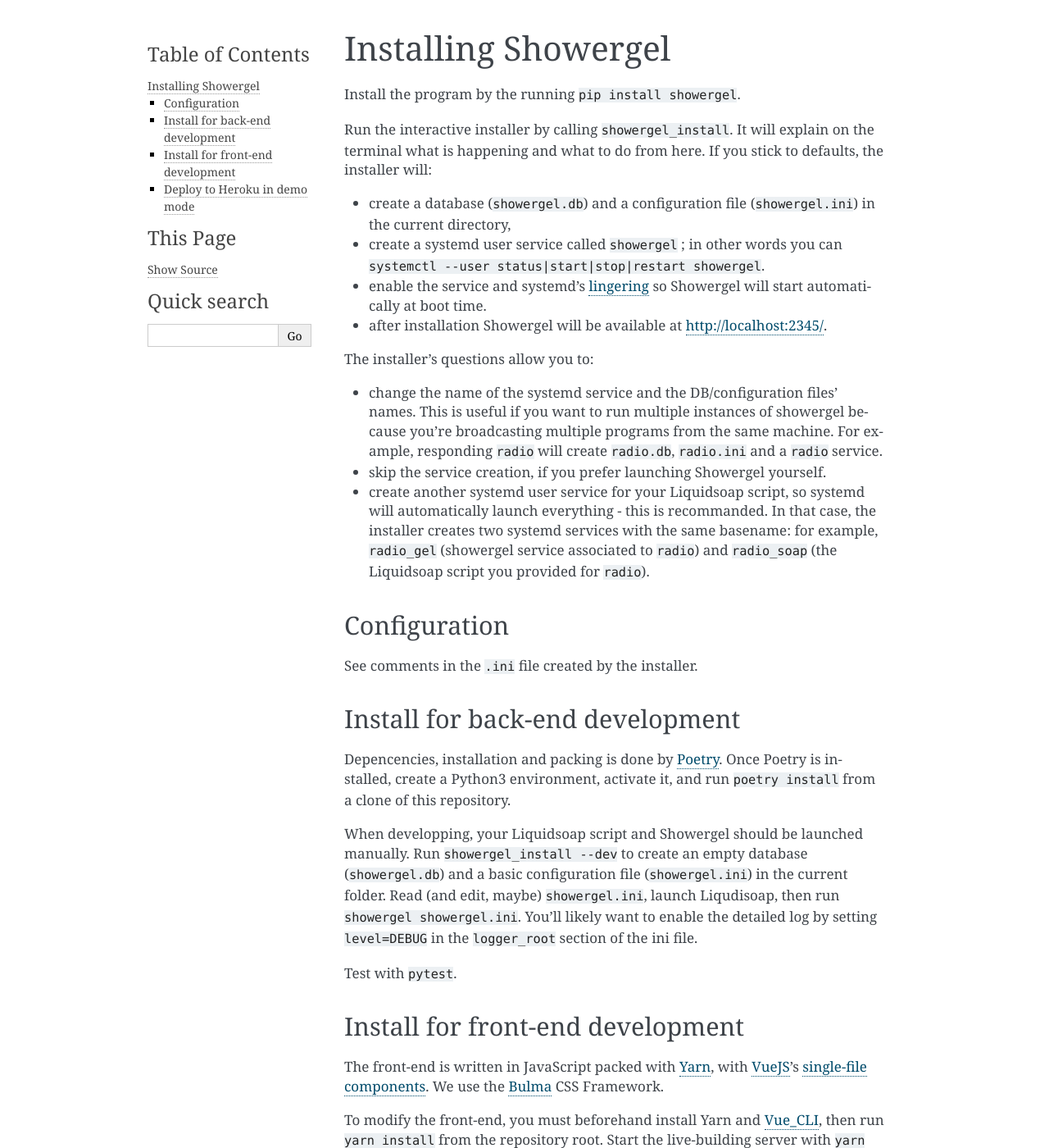
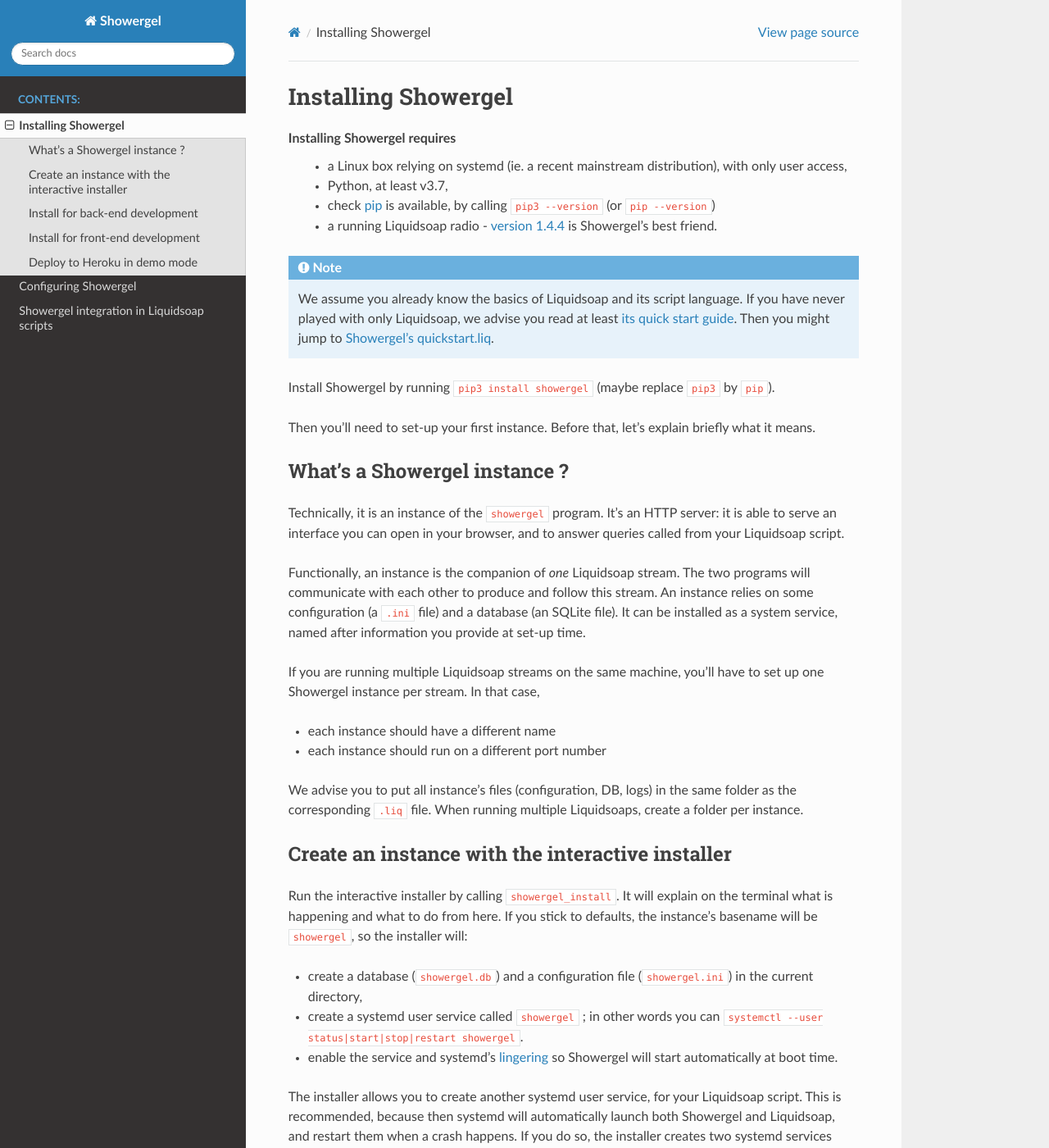
Before and after one commit to martinkirch/showergel, a Sphinx documentation site: the page built from docs/installing.rst, in a window 1280 px wide and 1400 px high. Shown: the whole window at 82% size. Built offline with Sphinx 7.4.7 and the Read the Docs theme 2.0.0, drawn with Linux system fonts in a browser that asks for light colours; pages that are not in the unit, such as notebooks, are missing from menus; some of the changed text lies outside the part shown.

Commit message:
Documentation update, creating quickstart.liq - closes #5

```diff
--- a/docs/conf.py
+++ b/docs/conf.py
@@ -8,6 +8,7 @@
 
 import os
 import sys
+import sphinx_rtd_theme
 sys.path.insert(0, os.path.abspath('../'))
 
 
@@ -18,7 +19,7 @@
 author = 'Martin Kirchgessner'
 
 # The full version, including alpha/beta/rc tags
-release = '0.1'
+release = '0.2-alpha1'
 
 
 # -- General configuration ---------------------------------------------------
@@ -30,6 +31,7 @@
     'sphinx.ext.autodoc',
     'sphinxcontrib.httpdomain',
     'sphinxcontrib.autohttp.bottle',
+    'sphinx_rtd_theme'
 ]
 
 # Add any paths that contain templates here, relative to this directory.
@@ -46,7 +48,7 @@
 # The theme to use for HTML and HTML Help pages.  See the documentation for
 # a list of builtin themes.
 #
-html_theme = 'alabaster'
+html_theme = 'sphinx_rtd_theme'
 
 # Add any paths that contain custom static files (such as style sheets) here,
 # relative to this directory. They are copied after the builtin static files,
--- /dev/null
+++ b/docs/configuring.rst
@@ -0,0 +1,163 @@
+.. _configuring:
+
+Configuring Showergel
+=====================
+
+A configuration file is needed to start Showergel.
+It tells the program what to do,
+where data should be written,
+how to contact Liquidsoap, etc.
+Showergel's installer creates a minimal configuration,
+(including comments if you're hurried to tweak it)
+but you may need more or hesitate:
+this section will tell you all configuration details and their implications, if any.
+
+What's a ``.ini`` configuration file
+------------------------------------
+
+Showergel uses the INI format.
+If you have never encountered it, let's start by describing *how* this configuration is written.
+It is a text file, encoded in UTF-8,
+that you can edit with the same program as your Liquidsoap script
+(Notepad, gedit, vim, Eclipse, etc.).
+
+INI files are splitted in *sections*.
+Each section starts by its title, between brackets.
+Configuration properties have a *name* (usually a word or words separated by dots)
+and a *value* (a character string, a list, number, ...).
+Do not mix properties between sections:
+usually, the program will look for a property below one perticular section.
+*Comments* are notes that will be ignored by the program: they start with a ``#``.
+
+An INI file looks like this:
+
+.. code-block:: ini
+
+    [section]
+    property = value
+    something = foo, bar, baz
+    code.secret = 9876
+
+    [another_section]
+    # this line starts with a sharp : programs will ignore it
+    # you can use comments to note why a value is defined
+    # or to put aside old configuration values
+    debug = yes  # comments can be at end of lines too
+
+Showergel's installer creates a basic INI file you should start with.
+This page's sections match sections in Showergel's ini file.
+
+``[db]``
+--------
+
+This section should at least include a path to the instance's database file:
+
+.. code-block:: ini
+
+    sqlalchemy.url = sqlite:////home/me/path/to/showergel.db
+
+Yes, that's four ``/``.
+Use only 3 if you prefer a relative path (relative to Showergel's working directory),
+for example ``sqlite:///showergel.db``.
+
+If you do not want to write a file, just use ``sqlite:///:memory:``.
+However with that setting Showergel will always forget its data when restarting.
+This will disrupt metadata logging and users authentication,
+but can be enough for a short test.
+It is supported for unit testing and the online demo.
+
+If you already have a DB server at hand,
+you can use it for Showergel too.
+You will have to install the DBAPI package youself,
+and refer to SQLAlchemy's documentation for the URL format -
+see pages about
+`PostGreSQL <https://docs.sqlalchemy.org/en/14/dialects/postgresql.html#module-sqlalchemy.dialects.postgresql.psycopg2>`_
+or `MySQL <https://docs.sqlalchemy.org/en/14/dialects/mysql.html#dialect-mysql>`_.
+
+You may display DB requests in Showergel's log by setting the property ``echo = True``.
+This can be useful when debugging.
+
+
+``[interface]``
+---------------
+
+You may change the name displayed in the interface's left bar:
+
+.. code-block:: ini
+
+    name = Showergel Radio 98.7 FM
+
+
+.. _configuration_server:
+
+``[listen]``
+------------
+
+This defines Showergel's address for your browser and liquidsoap.
+For example:
+
+.. code-block:: ini
+
+    address = localhost
+    port = 2345
+
+Using these (default) values,
+Showergel's interface will be available at the URL http://localhost:2345/.
+If you are running multiple instances of Showergel on the same machine,
+be careful to set a different ``port`` for each one.
+
+For some features (user authentication, metadata logging),
+Showergel's URL must be set in your Liquidsoap script too.
+See :ref:`liquidsoap`.
+
+.. warning::
+    The ``address`` property may be an IP address.
+    If you change the address, ensure it is only accessible on a private network.
+
+To have a more detailed server log you can add ``debug = True``.
+
+
+.. _configuration_liquidsoap:
+
+``[liquidsoap]``
+----------------
+
+This section defines how Showgel can contact Liquidsoap:
+
+.. code-block:: ini
+
+    method = telnet
+    host = localhost
+    port = 1234
+
+This should match Liquidsoap's telnet parameters - see :ref:`liquidsoap`.
+
+Other values can be set as ``method``:
+ * ``none`` if you don't want to enable Showergel's "current track" display.
+ * ``demo`` will simulate a Liquidsoap connection.
+   In that case ``host`` and ``port`` are ignored.
+   This is used by Showergel's online demo.
+ * anything else, or if the parameter is missing, will simulate a Liquidsoap
+   connection by generating different data each time it's called.
+   This should only be used for Showergel's unit tests.
+
+``[metadata_log]``
+------------------
+
+This section configures how Showergel stores tracks' metadata.
+It may contain ``ignore_fields``: a list of metadata fields that should *not* be stored:
+
+.. code-block:: ini
+
+    [metadata_log]
+    ignore_fields = musicbrainz*, comment*, itunes*, lyrics
+
+A ``*`` in the field name represents any characters or nothing.
+In the example above, ``musicbraiz*`` will ignore ``musicbrainz``,
+but also ``musicbrainz_artist_id`` or ``musicbrainz album type``.
+
+Logging configuration
+---------------------
+
+This follows Python's `logging configuration file format
+<https://docs.python.org/3/library/logging.config.html#configuration-file-format>`_.
--- a/docs/installing.rst
+++ b/docs/installing.rst
@@ -1,38 +1,94 @@
 Installing Showergel
 ====================
 
-Install the program by the running ``pip install showergel``.
+Installing Showergel requires
+ * a Linux box relying on systemd (ie. a recent mainstream distribution),
+   with only user access,
+ * Python, at least v3.7,
+ * check pip_ is available, by calling ``pip3 --version`` (or ``pip --version``)
+ * a running Liquidsoap radio - `version 1.4.4 <https://www.liquidsoap.info/doc-1.4.4/install.html>`_
+   is Showergel's best friend.
+
+.. note::
+
+  We assume you already know the basics of Liquidsoap and its script language.
+  If you have never played with only Liquidsoap, we advise you read at least
+  `its quick start guide <https://www.liquidsoap.info/doc-1.4.4/quick_start.html>`_.
+  Then you might jump to :ref:`quickstart`.
+
+Install Showergel by running ``pip3 install showergel`` (maybe replace ``pip3`` by ``pip``).
+
+Then you'll need to set-up your first instance.
+Before that, let's explain briefly what it means.
+
+What's a Showergel instance ?
+-----------------------------
+
+Technically, it is an instance of the ``showergel`` program.
+It's an HTTP server:
+it is able to serve an interface you can open in your browser,
+and to answer queries called from your Liquidsoap script.
+
+Functionally, an instance is the companion of *one* Liquidsoap stream.
+The two programs will communicate with each other to produce and follow this stream.
+An instance relies on some configuration (a ``.ini`` file) and a database (an SQLite file).
+It can be installed as a system service,
+named after information you provide at set-up time.
+
+If you are running multiple Liquidsoap streams on the same machine,
+you'll have to set up one Showergel instance per stream.
+In that case,
+
+* each instance should have a different name
+* each instance should run on a different port number
+
+We advise you to put all instance's files (configuration, DB, logs)
+in the same folder as the corresponding ``.liq`` file.
+When running multiple Liquidsoaps, create a folder per instance.
+
+
+Create an instance with the interactive installer
+-------------------------------------------------
 
 Run the interactive installer by calling ``showergel_install``.
 It will explain on the terminal what is happening and what to do from here.
-If you stick to defaults, the installer will:
+If you stick to defaults, the instance's basename will be ``showergel``,
+so the installer will:
 
 * create a database (``showergel.db``)
   and a configuration file (``showergel.ini``) in the current directory,
 * create a systemd user service called ``showergel`` ;
   in other words you can ``systemctl --user status|start|stop|restart showergel``.
 * enable the service and systemd's lingering_ so Showergel will start automatically at boot time.
-* after installation Showergel will be available at http://localhost:2345/.
 
-The installer's questions allow you to:
+The installer allows you to create another systemd user service, for your Liquidsoap script.
+This is recommended, because then systemd will automatically launch both Showergel and Liquidsoap,
+and restart them when a crash happens.
+If you do so, the installer creates two systemd services with the same basename:
+for example, ``radio_gel`` (Showergel service associated to ``radio``)
+and ``radio_soap`` (wrapper for the Liquidsoap script you provided for ``radio``).
 
-* change the name of the systemd service and the DB/configuration files' names.
-  This is useful if you want to run multiple instances of showergel because you're
-  broadcasting multiple programs from the same machine.
-  For example, responding ``radio`` will create ``radio.db``, ``radio.ini`` and a ``radio`` service.
-* skip the service creation, if you prefer launching Showergel yourself.
-* create another systemd user service for your Liquidsoap script,
-  so systemd will automatically launch everything - this is recommanded.
-  In that case, the installer creates two systemd services with the
-  same basename: for example,
-  ``radio_gel`` (showergel service associated to ``radio``)
-  and ``radio_soap`` (the Liquidsoap script you provided for ``radio``).
+If you choose to not create a service, you will have to (re)start Showergel
+manually by calling ``showergel showergel.ini``.
 
+Before exiting, the installer gives a recap of its actions.
 
-Configuration
--------------
+.. note::
+  Please pay attention to the installer's recap:
+  it lists how to run/stop Showergel and gives pointers to important files.
+  Read it twice and copy this information safely.
 
-See comments in the ``.ini`` file created by the installer.
+Unless you configured another port, Showergel will be available at http://localhost:2345/.
+Showergel's and Liquidsoap's configurations are coupled.
+In perticular, they should define which port/URL should be used to contact each other:
+see :ref:`configuring` and :ref:`liquidsoap`.
+
+If you installed Showergel as a system service,
+don't forget to restart showergel's service after editing its configuration file.
+If you installed your Liquidsoap script as a system service,
+restart this service after editing the script - and after running ``liquidsoap --check my_script.liq`` !
+In both cases, log files are in the same folder as instance's other files.
+
 
 Install for back-end development
 --------------------------------
@@ -40,7 +96,8 @@
 Depencencies, installation and packing is done by Poetry_.
 Once Poetry is installed,
 create a Python3 environment,
-activate it, and run ``poetry install`` from a clone of this repository.
+activate it, and run ``poetry install`` from a clone of
+`Showergel's repository <https://github.com/martinkirch/showergel>`_.
 
 When developping, your Liquidsoap script and Showergel should be launched manually.
 Run ``showergel_install --dev`` to create an empty database (``showergel.db``)
@@ -64,7 +121,9 @@
 then run ``yarn install`` from the repository root.
 Start the live-building server with ``yarn serve``.
 If you don't have time to install the whole back-end,
-you can call the demo app by creating a ``front/.env`` file that contains::
+you can call the demo app by creating a ``front/.env`` file that contains:
+
+.. code-block::
 
     VUE_APP_BACKEND_URL=https://arcane-retreat-54560.herokuapp.com
 
@@ -110,3 +169,4 @@
 .. _VueJS: https://vuejs.org/
 .. _Bulma: https://bulma.io/
 .. _Vue_CLI: https://cli.vuejs.org/
+.. _pip: https://pip.pypa.io/en/stable/installing/
--- /dev/null
+++ b/docs/liquidsoap.rst
@@ -0,0 +1,135 @@
+.. _liquidsoap:
+
+Showergel integration in Liquidsoap scripts
+===========================================
+
+Most Showergel features require your Liquidsoap script to implement a link with Showergel.
+This page presents these links, as seen from Liquidsoap.
+**All examples below assume your Liquidsoap script starts with a variable defining Showergel's URL, as:**
+
+.. code-block:: ocaml
+
+    SHOWERGEL = "http://localhost:2345"
+
+
+.. _quickstart:
+
+Showergel's quickstart.liq
+--------------------------
+
+We showcase the complete Showergel integration in a "quick-start script" you can download
+:download:`here <_static/quickstart.liq>`.
+This ``.liq`` file defines typical radio sources and is heavily commented:
+you can use it to start your first stream, or pick portions that would improve
+your existing script (it also contain a few Liquidsoap tricks!).
+
+.. warning::
+    Showergel and Liquidsoap are **not** secured against malicious access.
+    In the worst case, this could result in innapropriate control of your radio's program.
+    Please isolate the machine running Showergel on both physical and network levels.
+
+Sections below discuss implementation details on integrating each Showergel feature.
+
+
+Display current track
+---------------------
+
+You just need to enable `Liquidsoap's telnet server <https://www.liquidsoap.info/doc-1.4.4/server.html>`_.
+For example:
+
+.. code-block:: ocaml
+
+    set("server.telnet",true)
+    set("server.telnet.bind_addr","127.0.0.1")
+    set("server.telnet.port",1234)
+
+``127.0.0.1`` is the IP address of ``localhost``.
+The ``port`` value should match the one in Showergel's configuration's
+:ref:`configuration_liquidsoap` section.
+If you are running multiple instances of Liquidsoap on the same machine,
+be careful to set a different ``port`` for each one.
+
+.. warning::
+    Do not use a public IP address as ``bind_addr``.
+    This would open your Liquidsoap instance to the Internet,
+    and someone might connect and mess up your programs.
+
+.. _liq_metadata:
+
+Logging metadata
+----------------
+
+You need to define a function that will post metadata to Showergel.
+Then you have to insert this function in your stream,
+using the
+`on_metadata <https://www.liquidsoap.info/doc-1.4.4/reference.html#on_metadata>`_
+or
+`on_track <https://www.liquidsoap.info/doc-1.4.4/reference.html#on_track>`_
+operators, as follows:
+
+.. code-block:: ocaml
+
+    def post_to_showergel(m)
+        response = http.post("#{SHOWERGEL}/metadata_log", data=json_of(m))
+        log(label="posted_to_showergel", string_of(response))
+    end
+
+    radio = on_track(post_to_showergel, source)
+
+Once this is defined, be careful to use ``radio`` as your outputs' source (instead of ``source``).
+Otherwise ``post_to_showergel`` will never be called and nothing will be logged.
+
+The line that starts with ``log`` is optional,
+it may help when debugging.
+
+.. warning::
+    Many Liquidsoap operators repeat previous track's metadata when switching
+    from a source to a another.
+    This concerns operators whose ``replay_metadata`` parameter defaults to ``true``.
+    This often yields duplicate entries in the log,
+    although Showergel does its best to ignore duplicates.
+
+    In other words, if you get duplicates in the metadata log,
+    you might avoid them by adding ``replay_metadata=false`` to your
+    ``fallback``/``random``/``rotate``/``switch`` operators.
+    Especially if they're track-insensitive.
+
+
+.. _liq_login:
+
+Authenticating users on harbor
+------------------------------
+
+Liquidsoap's `input.harbor <https://www.liquidsoap.info/doc-1.4.4/reference.html#input.harbor>`_
+can require authentication by giving ``user`` and ``password`` parameters.
+But this implies
+
+* storing the clear password in your ``.liq`` script
+* sharing those credentials
+* restarting the Liquidsoap stream when you want to update those credentials
+
+This is not enough secured and unconvenient.
+
+Instead, you can rely on Showergel to hold the list of users and their (encrypted) passwords.
+Then you will be able to add/edit crendentials from Showergel's web interface.
+This method requires creating an authentication function (in your ``.liq``)
+passed to ``intput.harbor``'s ``auth`` parameter (instead of ``user`` and ``password``).
+
+.. code-block:: ocaml
+
+    def auth_function(user, password) =
+        let (status, _, _) = http.post("#{SHOWERGEL}/login",
+            headers=[("Content-Type", "application/json")],
+            data=json_of([("username", user), ("password", password)])
+        )
+        let (_, code, _) = status
+        if code == 200 then
+            log("Access granted to #{user}")
+            true
+        else
+            log("Access denied to #{user}")
+            false
+        end
+    end
+
+    harbor = input.harbor(auth=auth_function, ...
--- a/pyproject.toml
+++ b/pyproject.toml
@@ -28,6 +28,7 @@
 bottle = "^0.12.19"
 bottle-sqlalchemy = "^0.4.3"
 Paste = "^3.5.0"
+sphinx-rtd-theme = "^0.5.1"
 
 [tool.poetry.dev-dependencies]
 pytest = "^5.2"
```
Also changed, not shown: docs/about.rst (deleted, +0 -55 lines), docs/index.rst (+42 -1 lines), 5 other files.
